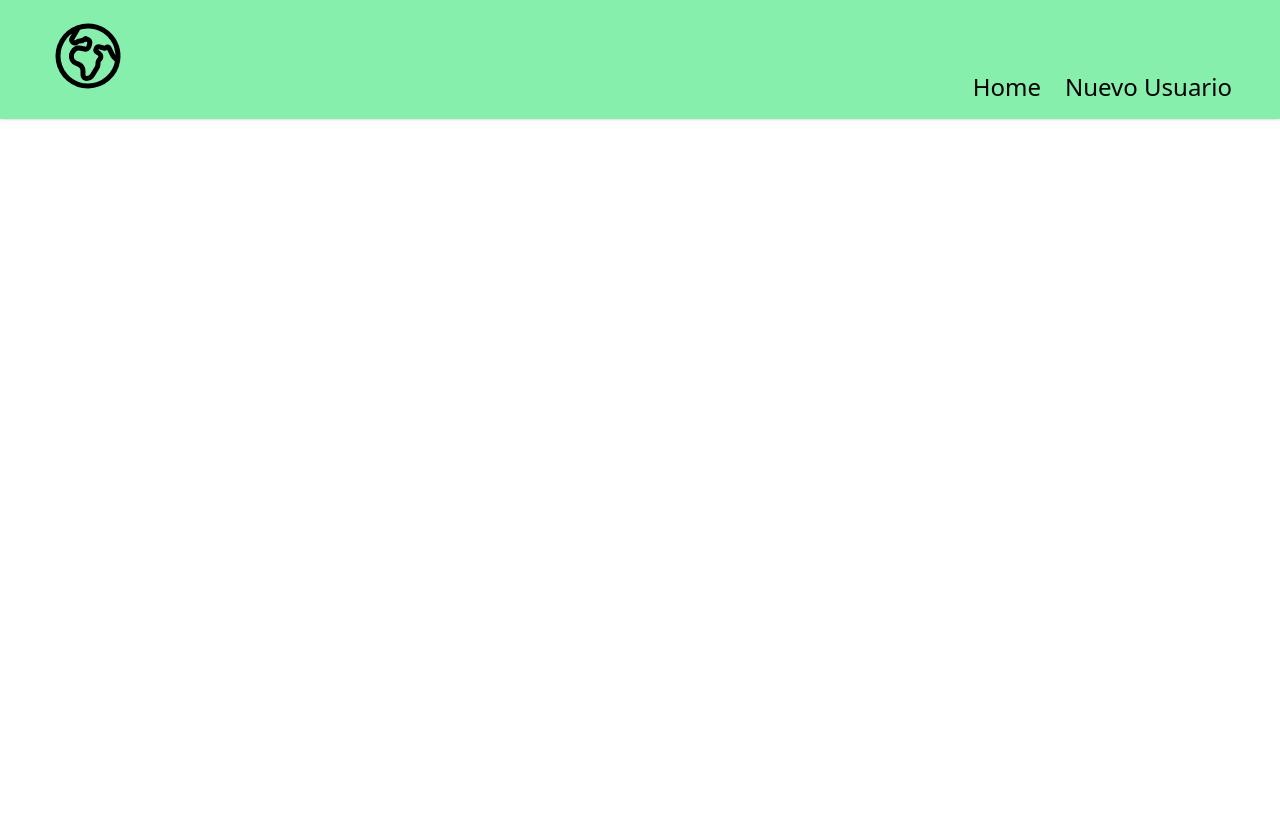
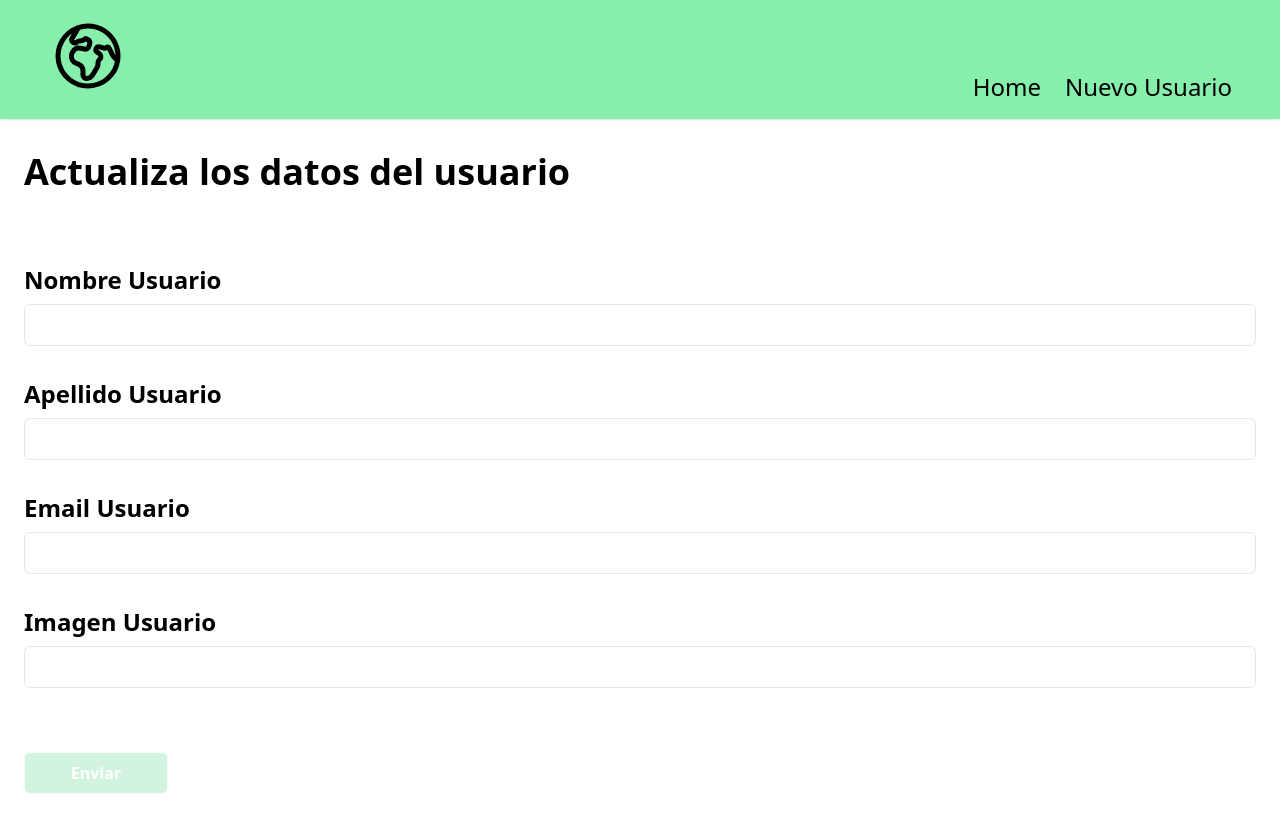
Before and after one commit to abravo83/actividad-6, an Angular app: page /updateuser/1 in a window 1280 px wide. Shown: the top 832 px of the page. Before the commit the page ends 800 px from the top, so only its background shows below. Built offline with nearby package versions, Linux system fonts and the light colour scheme; no server answers.

Commit message:
Add html content for updateuser.component.  Integrate with user forms. Make available updated user into userform controls.

```diff
--- a/src/app/components/user-form/user-form.component.ts
+++ b/src/app/components/user-form/user-form.component.ts
@@ -1,4 +1,10 @@
-import { Component, EventEmitter, Input, Output } from '@angular/core';
+import {
+  Component,
+  EventEmitter,
+  Input,
+  Output,
+  SimpleChanges,
+} from '@angular/core';
 import {
   FormControl,
   FormGroup,
@@ -31,7 +37,7 @@ export class UserFormComponent {
       image: new FormControl(null, [
         Validators.required,
         Validators.pattern(
-          /^(https?:\/\/(?:www\.)?[\w\-]+(\.[\w\-]+)+\/[\w\-\/]+(\.(jpg|jpeg|png|gif|bmp|svg|webp))(\?[\w\-=&]*)?)$/i
+          /^(https?:\/\/(?:www\.)?[\w\-]+(\.[\w\-]+)+(\/[\w\-\/]*)?(\?[\w\-@.=&]*)?)$/i
         ),
       ]),
     },
@@ -41,12 +47,17 @@ export class UserFormComponent {
   // METHODS
 
   // Lifecycle hooks
-  ngOnInit(): void {
-    if (this.user) {
-      this.userForm.patchValue({ first_name: this.user.first_name });
-      this.userForm.patchValue({ last_name: this.user.last_name });
-      this.userForm.patchValue({ email: this.user.email });
-      this.userForm.patchValue({ image: this.user.image });
+  ngOnChanges(changes: SimpleChanges): void {
+    if (changes['user'] && changes['user'].currentValue) {
+      this.userForm.addControl('_id', new FormControl(this.user._id));
+
+      this.userForm.patchValue({
+        _id: this.user._id,
+        first_name: this.user.first_name,
+        last_name: this.user.last_name,
+        email: this.user.email,
+        image: this.user.image,
+      });
     }
   }
 
--- a/src/app/pages/updateuser/updateuser.component.html
+++ b/src/app/pages/updateuser/updateuser.component.html
@@ -1 +1,12 @@
-<p>updateuser works!</p>
+<section class="mt-40 sm:mt-32 container mx-auto">
+  <h1 class="text-2xl md:text-3xl xl:text-4xl font-bold p-6 2xl:px-60">
+    Actualiza los datos del usuario
+  </h1>
+  @if(user){
+  {{ user._id }}
+  <app-user-form
+    [user]="user"
+    (onFormSubmit)="onFormSubmitted($event)"
+  ></app-user-form>
+  }
+</section>
--- a/src/app/pages/updateuser/updateuser.component.ts
+++ b/src/app/pages/updateuser/updateuser.component.ts
@@ -1,12 +1,57 @@
-import { Component } from '@angular/core';
+import { Component, inject } from '@angular/core';
+import { UserFormComponent } from '../../components/user-form/user-form.component';
+import { UsersService } from '../../services/users.service';
+import { Iuser } from '../../interfaces/iuser.interface';
+import { ActivatedRoute } from '@angular/router';
 
 @Component({
   selector: 'app-updateuser',
   standalone: true,
-  imports: [],
+  imports: [UserFormComponent],
   templateUrl: './updateuser.component.html',
-  styleUrl: './updateuser.component.css'
+  styleUrl: './updateuser.component.css',
 })
 export class UpdateuserComponent {
+  // INJECTABLES
+  usersService = inject(UsersService);
+  activatedRoute = inject(ActivatedRoute);
 
+  // PROPERTIESç
+  id: string = '';
+  user: Iuser = {} as Iuser;
+
+  // METHODS
+
+  // Lifecycle hooks
+  ngOnInit(): void {
+    this.activatedRoute.params.subscribe((params) => {
+      this.id = params['_id'];
+
+      if (this.id) {
+        this.usersService
+          .getUserById(this.id)
+          .subscribe((user: Iuser | any) => {
+            this.user = user;
+            console.log(this.user);
+          });
+      }
+    });
+  }
+
+  // router = inject(Router);
+
+  onFormSubmitted(event: any) {
+    console.log(event);
+    const newUserData = event;
+    // this.usersService.createNewUser(newUserData).subscribe({
+    //   next: (responde) => {
+    //     alert('registro exitoso');
+    //     // this.router.navigate(['/home']);
+    //   },
+    //   error: (error) => {
+    //     console.error(error);
+    //     alert(`ocurrio un error ${error}`);
+    //   },
+    // });
+  }
 }
--- a/src/app/pages/user/user.component.ts
+++ b/src/app/pages/user/user.component.ts
@@ -13,7 +13,7 @@ import { UsersService } from '../../services/users.service';
 export class UserComponent {
   // INJECTABLES
   activatedRoute = inject(ActivatedRoute);
-  usersServive = inject(UsersService);
+  usersService = inject(UsersService);
 
   // PROPERTIES
   id: string = '';
@@ -24,7 +24,7 @@ export class UserComponent {
       this.id = params['_id'];
 
       if (this.id) {
-        this.usersServive
+        this.usersService
           .getUserById(this.id)
           .subscribe((user: Iuser | any) => {
             this.user = user;
```
